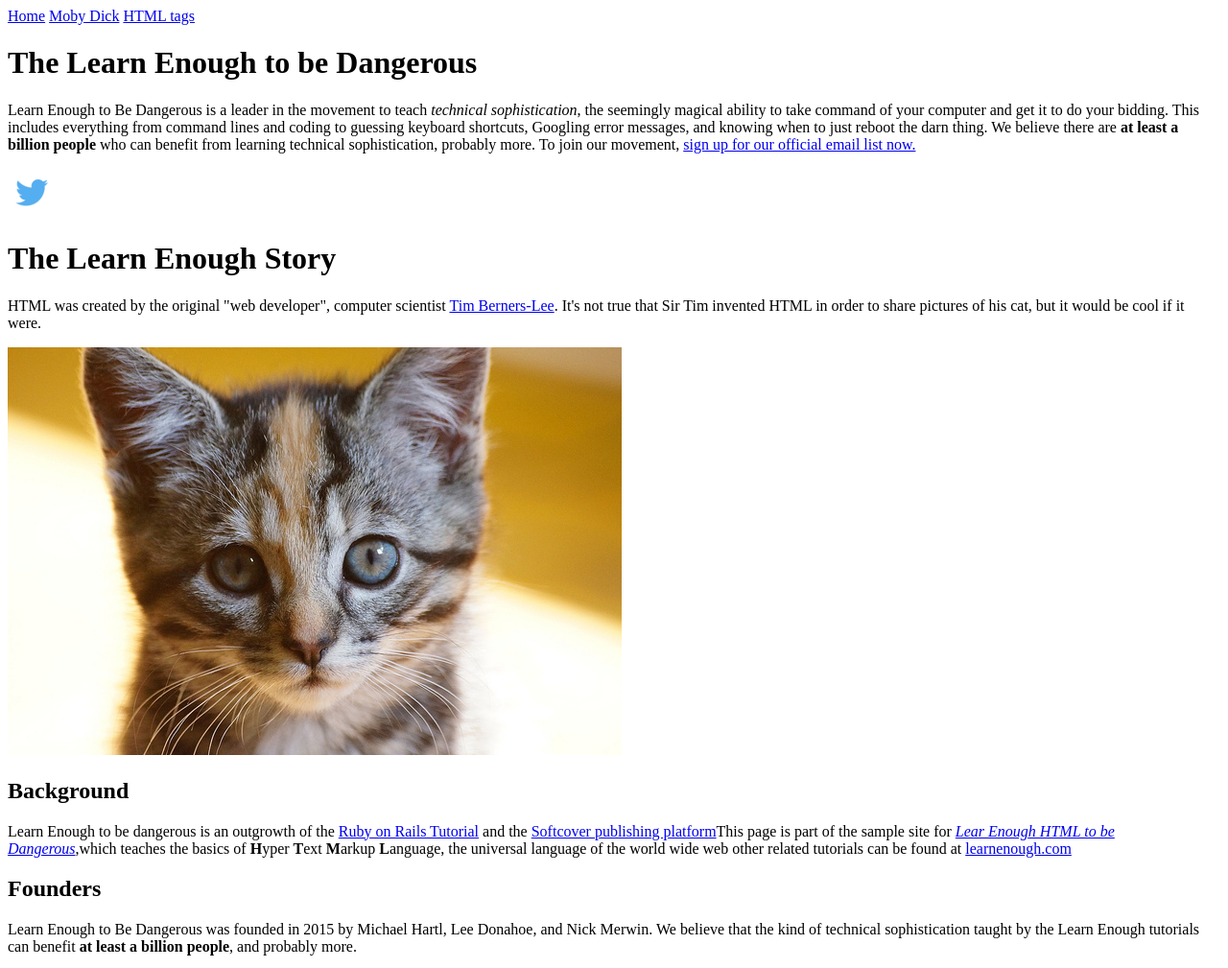
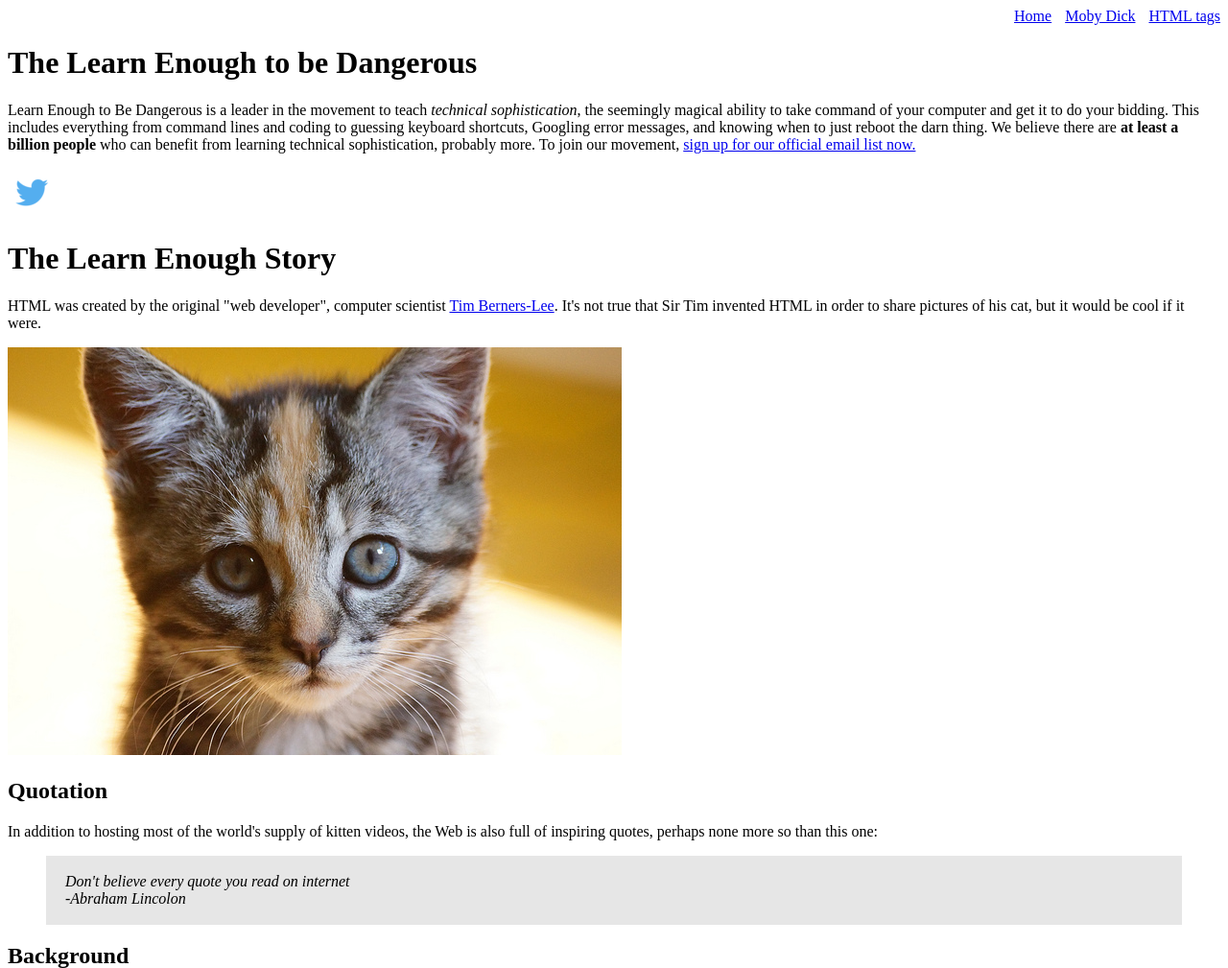
Before and after one commit to rohit8932/sample_website, a plain HTML site: page index.html in a window 1280 px wide. Shown: the top 1009 px of the page at 96% size. Drawn offline with Linux system fonts and the light colour scheme.

Commit message:
Finish the sample website

```diff
--- a/index.html
+++ b/index.html
@@ -7,10 +7,10 @@
 </head>
 
 <body>
-<div>
+<div style="text-align: right;">
 	<a href="index.html" target="_blank">Home</a>
-	<a href="moby_dick.html" target="_blank">Moby Dick</a>
-	<a href="tags.html" target="_blank">HTML tags</a>
+	<a href="moby_dick.html" style="padding:0px 0px 0px 10px" target="_blank">Moby Dick</a>
+	<a href="tags.html" style="padding-left: 10px" target="_blank">HTML tags</a>
 </div>
 	<h1><strong>The Learn Enough to be Dangerous</strong></h1>
 	<p>
@@ -39,7 +39,18 @@
 		<a href="https://www.flickr.com/photos/deborah_s_perspective/14144861329">
 			<img src="images/kitten.jpg" alt="a adorable kitten">
 		</a>
+	<h2>Quotation</h2>
+	<p>
+		In addition to hosting most of the world's supply of kitten videos, the
+      Web is also full of inspiring quotes, perhaps none more so than this one:
+	</p>
+	<blockquote style="padding: 2px 20px; background: #e6e6e6;" >
+		<p><em>Don't believe every quote you read on internet</em>
+		<br>
+		<em>-Abraham Lincolon</em>
+	 </p>
 
+	</blockquote>
 
 	<h2>Background</h2>
 	<p>
```
Also changed, not shown: moby_dick.html (+6 -6 lines).
